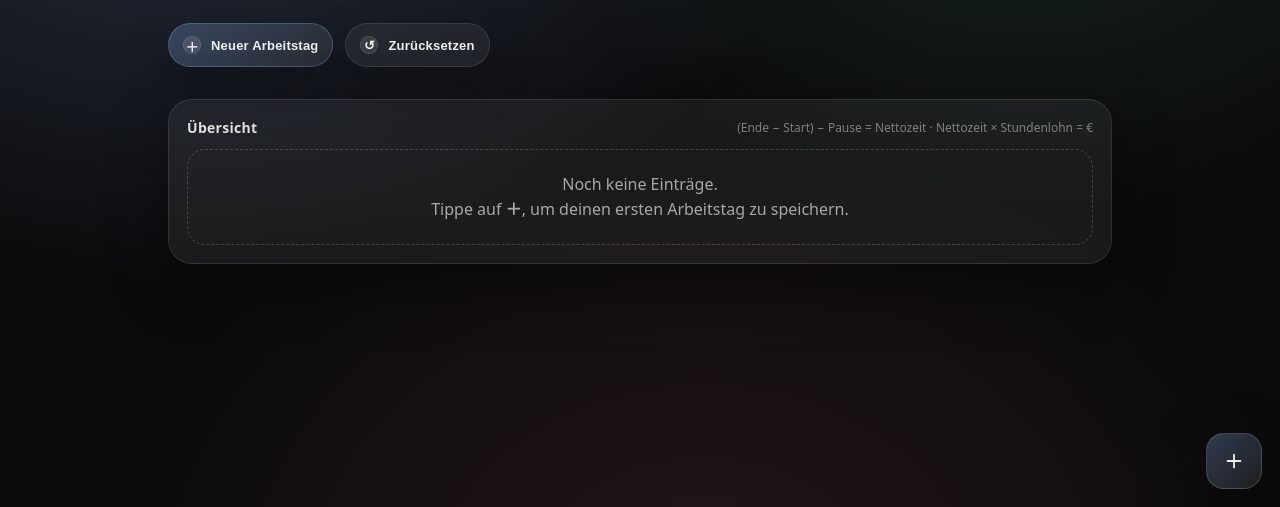
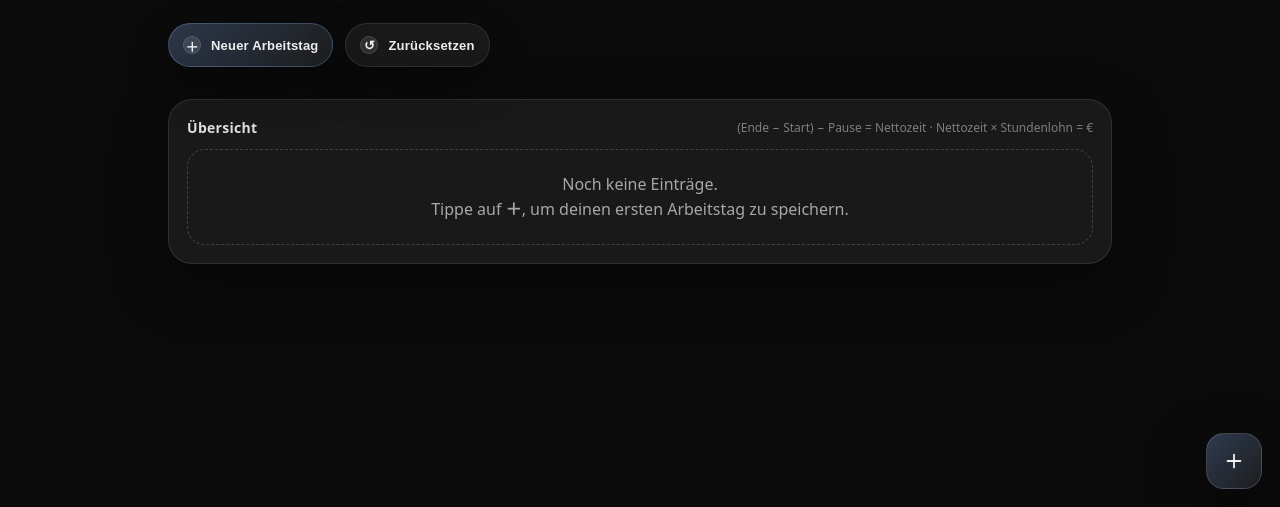
Before and after one commit to pmduftbaum/Arbeitszeittracker, a plain HTML site: page index.html in a window 1280 px wide. Shown: the part 293-800 px from the top of the page. Drawn offline with Linux system fonts and the light colour scheme.

Commit message:
Comment out radial gradients in background styles
Comment out existing radial gradients in the background styles for two elements in index.html.

```diff
--- a/index.html
+++ b/index.html
@@ -40,9 +40,9 @@
       inset:0;
       z-index:-2;
       background:
-        radial-gradient(1200px 900px at 15% 10%, rgba(139,183,255,0.22), transparent 55%),
-        radial-gradient(900px 700px at 80% 15%, rgba(110,231,183,0.12), transparent 55%),
-        radial-gradient(1200px 900px at 55% 110%, rgba(251,113,133,0.10), transparent 50%),
+        /* radial-gradient(1200px 900px at 15% 10%, rgba(0, 61, 158, 0.021), transparent 55%),
+        radial-gradient(900px 700px at 80% 15%, rgba(3, 92, 235, 0.12), transparent 55%),
+        radial-gradient(1200px 900px at 55% 110%, rgba(0, 22, 58, 0.163), transparent 50%), */
         var(--bg);
       /* wichtig: kein no-repeat, damit es nie „abbricht“ */
       background-repeat: repeat;
@@ -54,9 +54,9 @@
       z-index:-3;
       pointer-events:none;
       background:
-        radial-gradient(1200px 900px at 15% 10%, rgba(139,183,255,0.22), transparent 55%),
-        radial-gradient(900px 700px at 80% 15%, rgba(110,231,183,0.12), transparent 55%),
-        radial-gradient(1200px 900px at 55% 110%, rgba(251,113,133,0.10), transparent 50%),
+        /* radial-gradient(1200px 900px at 15% 10%, rgba(0, 61, 158, 0.021), transparent 55%),
+        radial-gradient(900px 700px at 80% 15%, rgba(3, 92, 235, 0.12), transparent 55%),
+        radial-gradient(1200px 900px at 55% 110%, rgba(0, 22, 58, 0.163), transparent 50%), */
         var(--bg);
       background-repeat: repeat;
       transform: translateZ(0);
```
